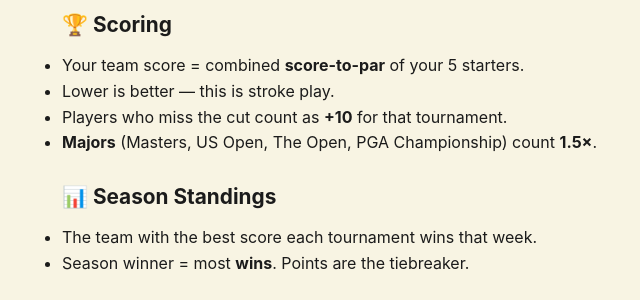
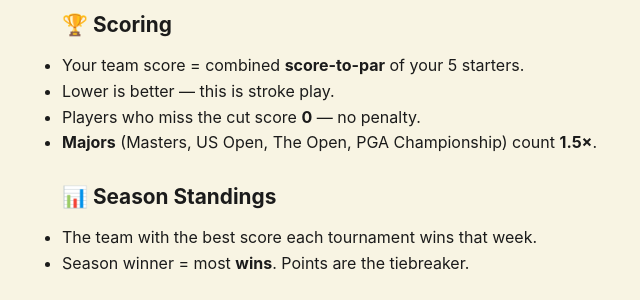
Before and after one commit to lindsey504/drinking-and-driving, a Flask app: page /rules in a window 1280 px wide. Shown: the part 459-759 px from the top of the page, without its empty margins (122-762 px from the left). Run offline with Flask 3, Linux system fonts and the light colour scheme; some libraries are stand-ins or nearby versions.

Commit message:
Missed cut = 0, no penalty

```diff
--- a/app.py
+++ b/app.py
@@ -243,7 +243,7 @@ def fetch_live_scores(espn_event_id):
         status = comp.get("status", {}).get("type", {}).get("name", "")
         did_cut = "CUT" in status.upper()
         if did_cut:
-            score_to_par = 10  # missed cut penalty
+            score_to_par = 0  # missed cut = no score, no penalty
 
         results.append({
             "player_id": player_id,
--- a/templates/rules.html
+++ b/templates/rules.html
@@ -21,7 +21,7 @@
   <ul>
     <li>Your team score = combined <strong>score-to-par</strong> of your 5 starters.</li>
     <li>Lower is better — this is stroke play.</li>
-    <li>Players who miss the cut count as <strong>+10</strong> for that tournament.</li>
+    <li>Players who miss the cut score <strong>0</strong> — no penalty.</li>
     <li><strong>Majors</strong> (Masters, US Open, The Open, PGA Championship) count <strong>1.5×</strong>.</li>
   </ul>
 
```
